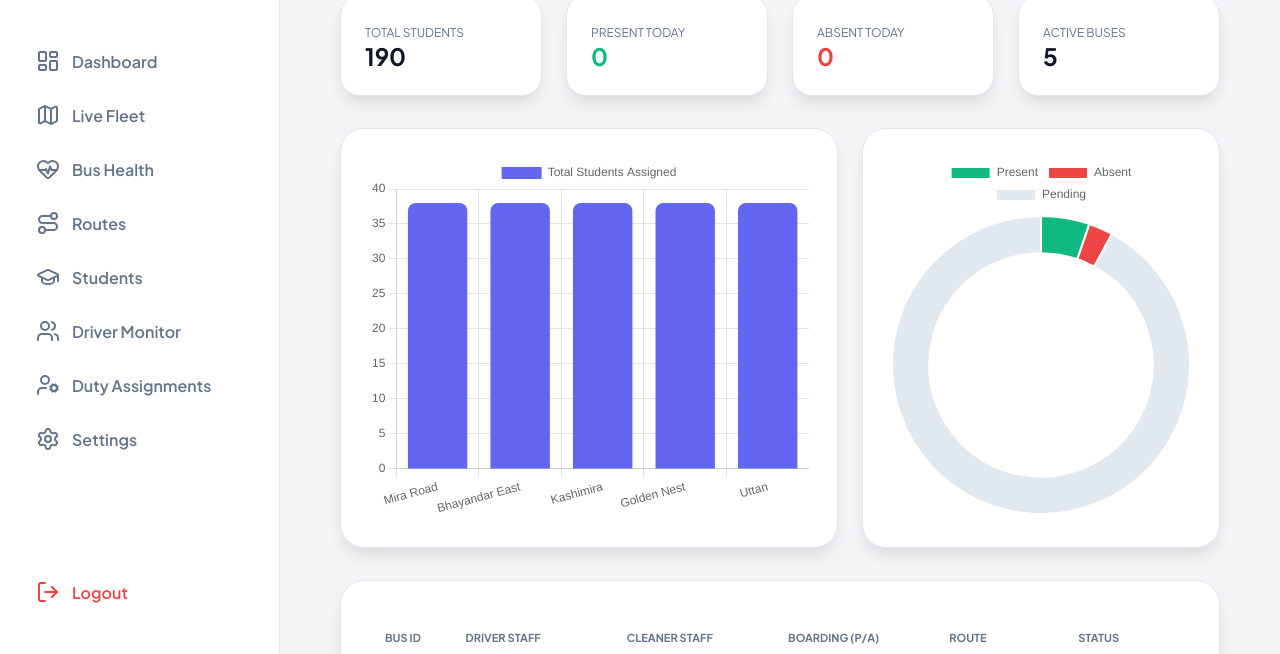
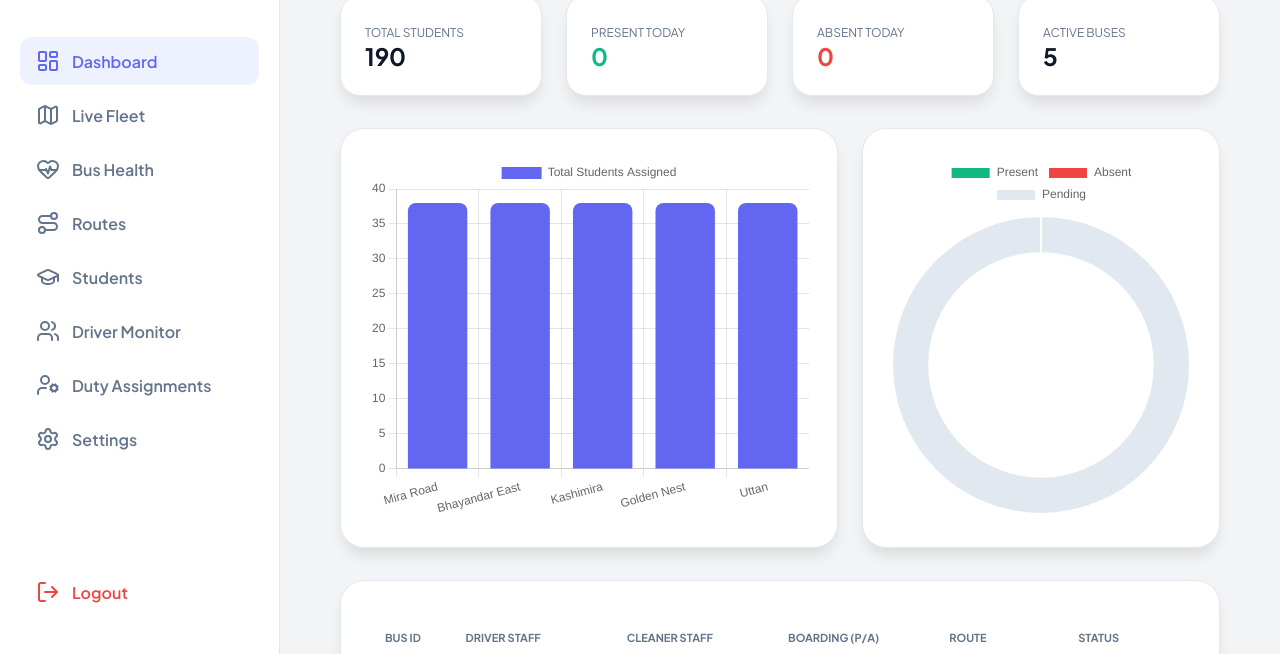
Before and after one commit to AryanUbale7/Swarajya-Gurukul-Fleet, a plain HTML site: page index.html in a window 1280 px wide. Shown: the part 146-800 px from the top of the page. Drawn offline with nearby package versions, Linux system fonts and the light colour scheme; sample sign-in values are in the browser's storage.

Commit message:
Fixed Admin Dashboard Doughnut chart to reflect real-time student boarding stats

```diff
--- a/index.html
+++ b/index.html
@@ -42,7 +42,6 @@
         .chart-box { background: white; padding: 28px; border-radius: 24px; border: 1px solid #e2e8f0; height: 420px; box-shadow: var(--card-shadow); }
 
         .table-box { background: white; padding: 32px; border-radius: 24px; border: 1px solid #e2e8f0; box-shadow: var(--card-shadow); }
-        /* Adjusted grid for Student boarding stats */
         .table-row { display: grid; grid-template-columns: 0.5fr 1fr 1fr 1fr 0.8fr 0.6fr; padding: 18px 12px; border-bottom: 1px solid #f1f5f9; align-items: center; }
 
         .status-pill { padding: 4px 10px; border-radius: 8px; font-size: 10px; font-weight: 700; display: inline-flex; align-items: center; gap: 4px; }
@@ -60,30 +59,14 @@
         <span class="logo-text">SWARAJYA GURUKUL</span>
     </a>
     <nav class="nav-group">
-        <a href="index.html" class="nav-item" id="nav-dash">
-            <i data-lucide="layout-dashboard"></i> Dashboard
-        </a>
-        <a href="fleet.html" class="nav-item" id="nav-fleet">
-            <i data-lucide="map"></i> Live Fleet
-        </a>
-        <a href="bus-health.html" class="nav-item" id="nav-health">
-            <i data-lucide="heart-pulse"></i> Bus Health
-        </a>
-        <a href="routes.html" class="nav-item" id="nav-routes">
-            <i data-lucide="route"></i> Routes
-        </a>
-        <a href="students.html" class="nav-item" id="nav-students">
-            <i data-lucide="graduation-cap"></i> Students
-        </a>
-        <a href="driver-admin.html" class="nav-item" id="nav-driver">
-            <i data-lucide="users"></i> Driver Monitor
-        </a>
-        <a href="manage-assignment.html" class="nav-item" id="nav-duty">
-            <i data-lucide="user-cog"></i> Duty Assignments
-        </a>
-        <a href="settings.html" class="nav-item" id="nav-settings">
-            <i data-lucide="settings"></i> Settings
-        </a>
+        <a href="index.html" class="nav-item active" id="nav-dash"><i data-lucide="layout-dashboard"></i> Dashboard</a>
+        <a href="fleet.html" class="nav-item" id="nav-fleet"><i data-lucide="map"></i> Live Fleet</a>
+        <a href="bus-health.html" class="nav-item" id="nav-health"><i data-lucide="heart-pulse"></i> Bus Health</a>
+        <a href="routes.html" class="nav-item" id="nav-routes"><i data-lucide="route"></i> Routes</a>
+        <a href="students.html" class="nav-item" id="nav-students"><i data-lucide="graduation-cap"></i> Students</a>
+        <a href="driver-admin.html" class="nav-item" id="nav-driver"><i data-lucide="users"></i> Driver Monitor</a>
+        <a href="manage-assignment.html" class="nav-item" id="nav-duty"><i data-lucide="user-cog"></i> Duty Assignments</a>
+        <a href="settings.html" class="nav-item" id="nav-settings"><i data-lucide="settings"></i> Settings</a>
     </nav>
     <div class="sidebar-footer" style="margin-top:auto;"><div class="nav-item" onclick="logout()" style="color:#ef4444;"><i data-lucide="log-out"></i> Logout</div></div>
 </div>
@@ -112,6 +95,8 @@
 <script>
     lucide.createIcons();
 
+    let capacityChart; // Global variable for the doughnut chart
+
     const busData = [
         {id: 1, area: "Mira Road", status: "Moving"},
         {id: 2, area: "Bhayandar East", status: "Moving"},
@@ -122,10 +107,30 @@
 
     function logout() { localStorage.removeItem("token"); window.location.href = "login.html"; }
 
+    // Logic to calculate live stats from localStorage
+    function getLiveBoardingStats() {
+        const now = new Date();
+        const todayStr = `${now.getDate()}/${now.getMonth() + 1}/${now.getFullYear()}`;
+        let p = 0, a = 0;
+
+        globalStudentData.forEach(s => {
+            const status = localStorage.getItem(`status_${s.id}_${todayStr}`);
+            if(status === 'Present') p++;
+            else if(status === 'Absent') a++;
+        });
+
+        return {
+            present: p,
+            absent: a,
+            pending: globalStudentData.length - (p + a)
+        };
+    }
+
     function renderDashboard() {
         const tableBody = document.getElementById('busTableBody');
         const now = new Date();
         const todayStr = `${now.getDate()}/${now.getMonth() + 1}/${now.getFullYear()}`;
+        const stats = getLiveBoardingStats();
 
         tableBody.innerHTML = `
             <div class="table-row header" style="font-weight:700; color:var(--text-muted); font-size:11px; border-bottom: 2px solid #f1f5f9; margin-bottom: 10px;">
@@ -137,16 +142,11 @@
                 <div>STATUS</div>
             </div>`;
 
-        let totalPresent = 0;
-        let totalAbsent = 0;
-
         busData.forEach(bus => {
-            // Staff Logic
             const isCPresent = localStorage.getItem("cleaner_present_" + bus.id) === todayStr;
             const history = JSON.parse(localStorage.getItem("history_" + bus.id)) || [];
             const isDPresent = history.some(r => r.date === todayStr && r.status === 'Present');
 
-            // Student Boarding Logic from shared students.js
             const busStudents = globalStudentData.filter(s => s.bus === "B-0" + bus.id);
             let p = 0, a = 0;
             busStudents.forEach(s => {
@@ -154,38 +154,55 @@
                 if(status === 'Present') p++;
                 if(status === 'Absent') a++;
             });
-            totalPresent += p;
-            totalAbsent += a;
 
             tableBody.innerHTML += `
                 <div class="table-row">
                     <div style="font-weight:700;">#B-0${bus.id}</div>
                     <div><span style="font-size:13px;font-weight:600;">Driver ${bus.id}</span><br><small class="status-pill ${isDPresent ? 'present' : 'waiting'}">${isDPresent ? 'Active' : 'Offline'}</small></div>
                     <div><span style="font-size:13px;font-weight:600;">Helper ${bus.id}</span><br><small class="status-pill ${isCPresent ? 'present' : 'waiting'}">${isCPresent ? 'On-Board' : 'Pending'}</small></div>
-                    <div>
-                        <b style="color:#10b981">${p}</b> / <b style="color:#ef4444">${a}</b>
-                        <br><small style="color:var(--text-muted);font-size:9px;">Total: ${busStudents.length}</small>
-                    </div>
+                    <div><b style="color:#10b981">${p}</b> / <b style="color:#ef4444">${a}</b><br><small style="color:var(--text-muted);font-size:9px;">Total: ${busStudents.length}</small></div>
                     <div style="color:var(--text-muted);font-size:12px;">${bus.area}</div>
                     <div><span class="status-pill moving">${bus.status}</span></div>
                 </div>`;
         });
 
-        document.getElementById('presentCount').innerText = totalPresent;
-        document.getElementById('absentCount').innerText = totalAbsent;
+        document.getElementById('presentCount').innerText = stats.present;
+        document.getElementById('absentCount').innerText = stats.absent;
+
+        // Update circle chart live
+        if (capacityChart) {
+            capacityChart.data.datasets[0].data = [stats.present, stats.absent, stats.pending];
+            capacityChart.update();
+        }
     }
 
     function renderCharts() {
         const labels = busData.map(b => b.area);
         const counts = busData.map(b => globalStudentData.filter(s => s.bus === "B-0"+b.id).length);
-        new Chart(document.getElementById('areaChart'), { type: 'bar', data: { labels: labels, datasets: [{ label: 'Total Students Assigned', data: counts, backgroundColor: '#6366f1', borderRadius: 8 }] }, options: { maintainAspectRatio: false } });
-        new Chart(document.getElementById('capacityChart'), { type: 'doughnut', data: { labels: ['Present', 'Absent', 'Pending'], datasets: [{ data: [10, 5, 175], backgroundColor: ['#10b981', '#ef4444', '#e2e8f0'] }] }, options: { maintainAspectRatio: false, cutout: '75%' } });
+        const stats = getLiveBoardingStats();
+
+        // Area Chart (Bar)
+        new Chart(document.getElementById('areaChart'), {
+            type: 'bar',
+            data: { labels: labels, datasets: [{ label: 'Total Students Assigned', data: counts, backgroundColor: '#6366f1', borderRadius: 8 }] },
+            options: { maintainAspectRatio: false }
+        });
+
+        // Capacity Chart (Doughnut) - Connected to Live Stats
+        capacityChart = new Chart(document.getElementById('capacityChart'), {
+            type: 'doughnut',
+            data: {
+                labels: ['Present', 'Absent', 'Pending'],
+                datasets: [{ data: [stats.present, stats.absent, stats.pending], backgroundColor: ['#10b981', '#ef4444', '#e2e8f0'] }]
+            },
+            options: { maintainAspectRatio: false, cutout: '75%' }
+        });
     }
 
     window.onload = () => {
+        renderCharts();
         renderDashboard();
-        renderCharts();
-        setInterval(renderDashboard, 3000); // Live sync every 3 seconds
+        setInterval(renderDashboard, 3000); // Live sync circle & cards every 3 seconds
     };
 </script>
 </body>
```
Also changed, not shown: 1 other file.
